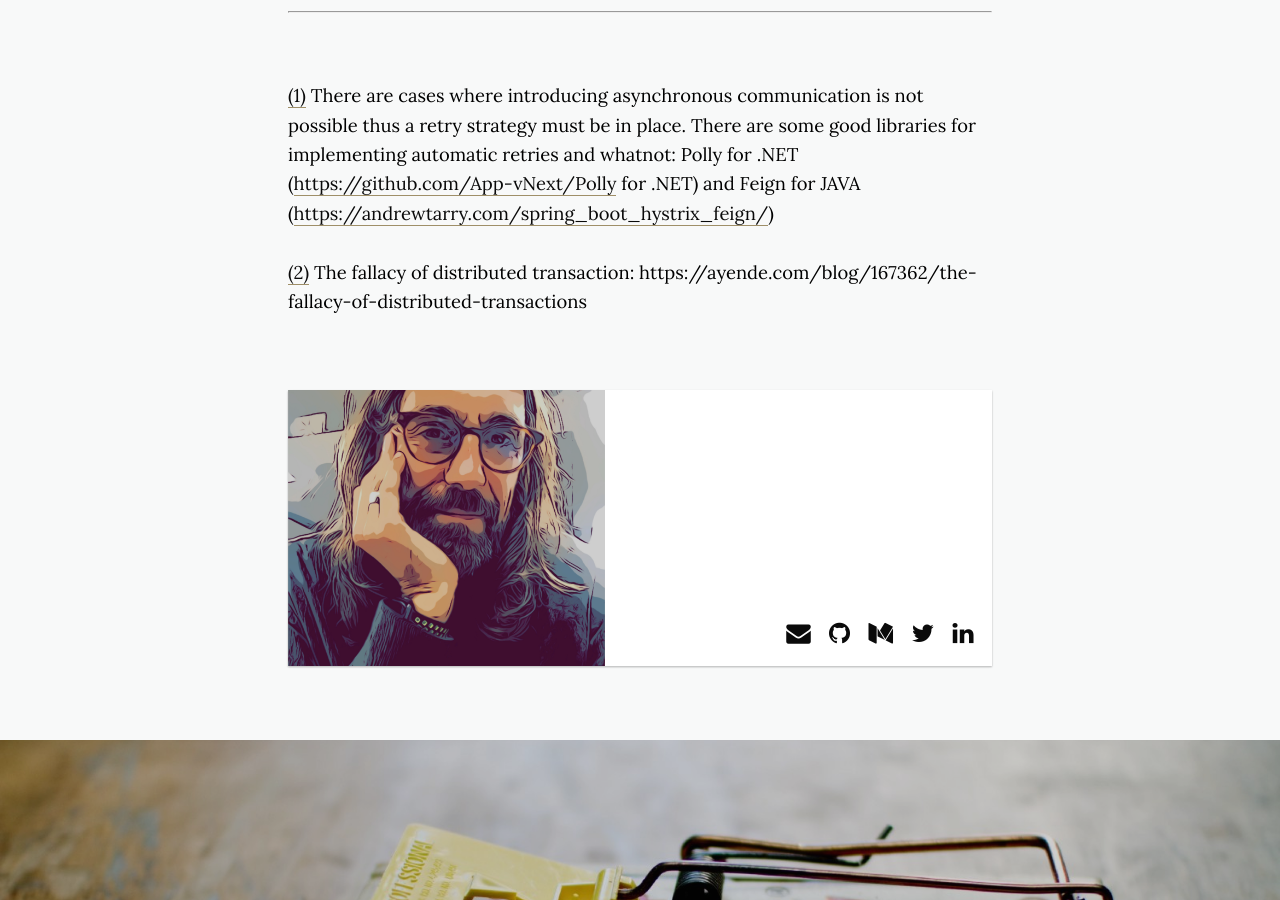
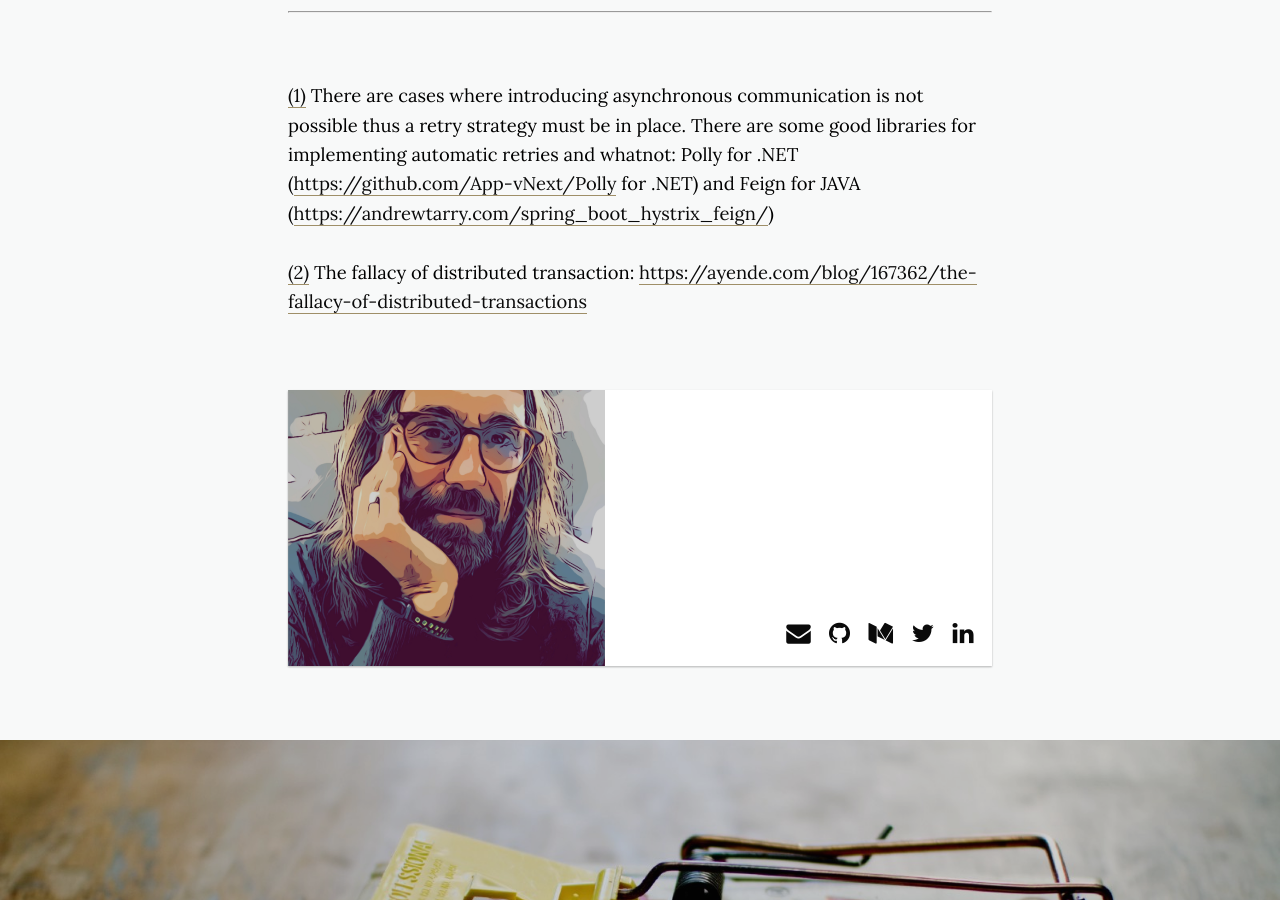
Before and after one commit to gborobio73/gborobio73.github.io, a Jekyll site: the page built from _posts/2019-09-18-know-your-transactions.markdown, in a window 1280 px wide and 900 px high, scrolled down 3042 px. Built offline with Jekyll 4.4.1, drawn with Linux system fonts in a browser that asks for light colours; nearby versions of some CDN libraries.

```diff
--- a/_posts/2019-09-18-know-your-transactions.markdown
+++ b/_posts/2019-09-18-know-your-transactions.markdown
@@ -29,4 +29,4 @@ It's not easy, but there's no way around it. Centralized or distributed, there m
 
 <br><br>
 <a name="fnOne">(1)</a> There are cases where introducing asynchronous communication is not possible thus a retry strategy must be in place. There are some good libraries for implementing automatic retries and whatnot: Polly for .NET (<https://github.com/App-vNext/Polly> for .NET) and Feign for JAVA (<https://andrewtarry.com/spring_boot_hystrix_feign/>)<br><br>
-<a name="fnTwo">(2)</a>	The fallacy of distributed transaction: https://ayende.com/blog/167362/the-fallacy-of-distributed-transactions<br>
+<a name="fnTwo">(2)</a>	The fallacy of distributed transaction: <https://ayende.com/blog/167362/the-fallacy-of-distributed-transactions><br>
```
